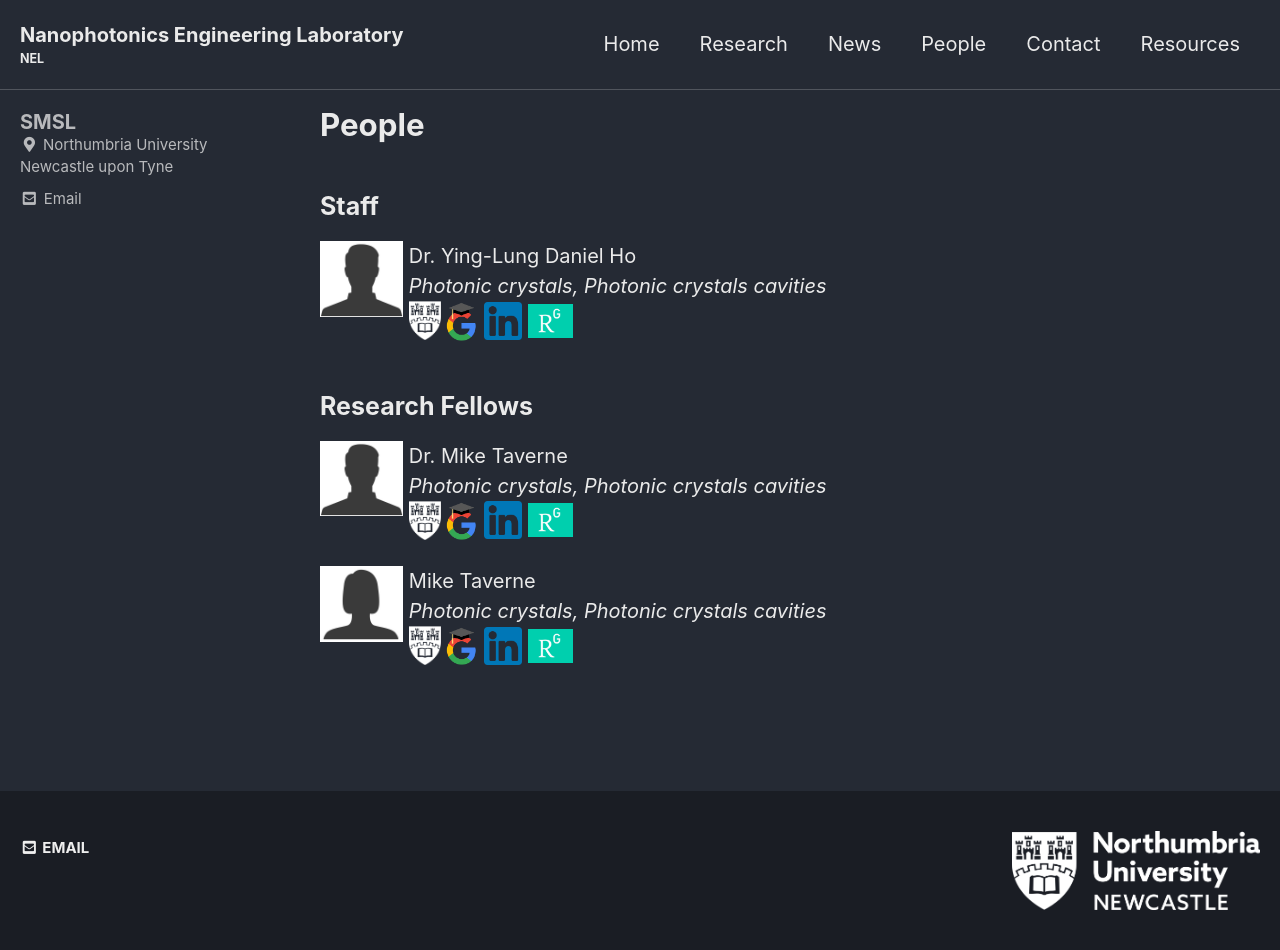
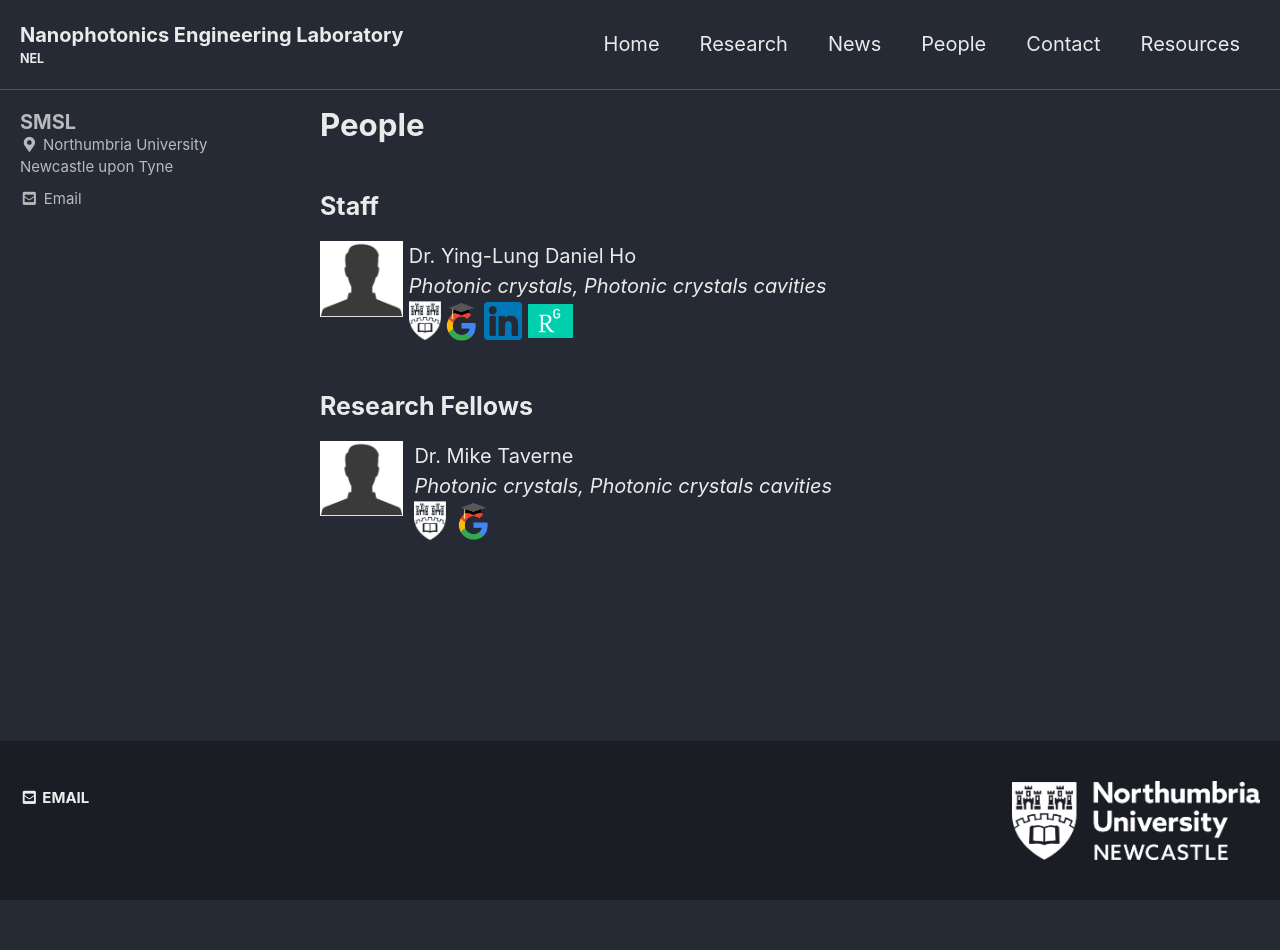
Before and after one commit to qubits/nanophotonicenglab.github.io, a Jekyll site: the page built from _pages/people.md, in a window 1280 px wide. Built offline with Jekyll 4.4.1, drawn with Linux system fonts in a browser that asks for light colours; cached includes are drawn as plain includes; after the commit the page ends 900 px from its top, so only the background shows below that.

Commit message:
Mike profile update

```diff
--- a/_pages/people.md
+++ b/_pages/people.md
@@ -12,9 +12,15 @@ author_profile: true
 
 ## Research Fellows
 
-<img src="{{ site.url }}{{ site.baseurl }}/assets/profiles/profile_im_HT.jpg" alt="HT" style="float: left;width: 13%"/>&nbsp;Dr. Mike Taverne<br>&nbsp;*Photonic crystals, Photonic crystals cavities* <br>&nbsp;<a href="https://www.northumbria.ac.uk/about-us/our-staff/t/mike-taverne"><img src="{{ site.url }}{{ site.baseurl }}/assets/profiles/nuw.png" alt="HT" style="width: 5%; border: none; text-decoration: none"/></a>&nbsp;<a href="https://scholar.google.com/citations?user=9sFGPrEAAAAJ"><img src="{{ site.url }}{{ site.baseurl }}/assets/profiles/google.png" alt="HT" style="width: 5%; border: none; text-decoration: none"/></a>&nbsp;<a href="https://www.linkedin.com/in/hamditorun/"><img src="{{ site.url }}{{ site.baseurl }}/assets/profiles/linkedin.png" alt="HT" style="width: 6%; border: none; text-decoration: none"/></a>&nbsp;<a href="https://www.researchgate.net/profile/Hamdi-Torun/"><img src="{{ site.url }}{{ site.baseurl }}/assets/profiles/rg.png" alt="HT" style="width: 7%; border: none; text-decoration: none"/></a>&nbsp;
+<img src="{{ site.url }}{{ site.baseurl }}/assets/profiles/profile_im_HT.jpg" alt="HT" style="float: left;width: 13%"/>&nbsp;
+Dr. Mike Taverne<br>&nbsp;
+*Photonic crystals, Photonic crystals cavities*<br>&nbsp;
+<a href="https://www.northumbria.ac.uk/about-us/our-staff/t/mike-taverne"><img src="{{ site.url }}{{ site.baseurl }}/assets/profiles/nuw.png" alt="HT" style="width: 5%; border: none; text-decoration: none"/></a>&nbsp;
+<a href="https://scholar.google.com/citations?user=9sFGPrEAAAAJ"><img src="{{ site.url }}{{ site.baseurl }}/assets/profiles/google.png" alt="HT" style="width: 5%; border: none; text-decoration: none"/></a>&nbsp;
+<!--<a href="https://www.linkedin.com/in/hamditorun/"><img src="{{ site.url }}{{ site.baseurl }}/assets/profiles/linkedin.png" alt="HT" style="width: 6%; border: none; text-decoration: none"/></a>&nbsp;
+<a href="https://www.researchgate.net/profile/Hamdi-Torun/"><img src="{{ site.url }}{{ site.baseurl }}/assets/profiles/rg.png" alt="HT" style="width: 7%; border: none; text-decoration: none"/></a>&nbsp;-->
 
-<img src="{{ site.url }}{{ site.baseurl }}/assets/profiles/profile_im_BO.jpg" alt="BO" style="float: left;width: 13%"/>&nbsp;Mike Taverne<br>&nbsp;*Photonic crystals, Photonic crystals cavities* <br>&nbsp;<a href=""><img src="{{ site.url }}{{ site.baseurl }}/assets/profiles/nuw.png" alt="BO" style="width: 5%; border: none; text-decoration: none"/></a>&nbsp;<a href=""><img src="{{ site.url }}{{ site.baseurl }}/assets/profiles/google.png" alt="BO" style="width: 5%; border: none; text-decoration: none"/></a>&nbsp;<a href=""><img src="{{ site.url }}{{ site.baseurl }}/assets/profiles/linkedin.png" alt="BO" style="width: 6%; border: none; text-decoration: none"/></a>&nbsp;<a href=""><img src="{{ site.url }}{{ site.baseurl }}/assets/profiles/rg.png" alt="BO" style="width: 7%; border: none; text-decoration: none"/></a>&nbsp;
+<!--<img src="{{ site.url }}{{ site.baseurl }}/assets/profiles/profile_im_BO.jpg" alt="BO" style="float: left;width: 13%"/>&nbsp;Mike Taverne<br>&nbsp;*Photonic crystals, Photonic crystals cavities* <br>&nbsp;<a href=""><img src="{{ site.url }}{{ site.baseurl }}/assets/profiles/nuw.png" alt="BO" style="width: 5%; border: none; text-decoration: none"/></a>&nbsp;<a href=""><img src="{{ site.url }}{{ site.baseurl }}/assets/profiles/google.png" alt="BO" style="width: 5%; border: none; text-decoration: none"/></a>&nbsp;<a href=""><img src="{{ site.url }}{{ site.baseurl }}/assets/profiles/linkedin.png" alt="BO" style="width: 6%; border: none; text-decoration: none"/></a>&nbsp;<a href=""><img src="{{ site.url }}{{ site.baseurl }}/assets/profiles/rg.png" alt="BO" style="width: 7%; border: none; text-decoration: none"/></a>&nbsp;-->
 
 <!--## PhD Students
 
```
